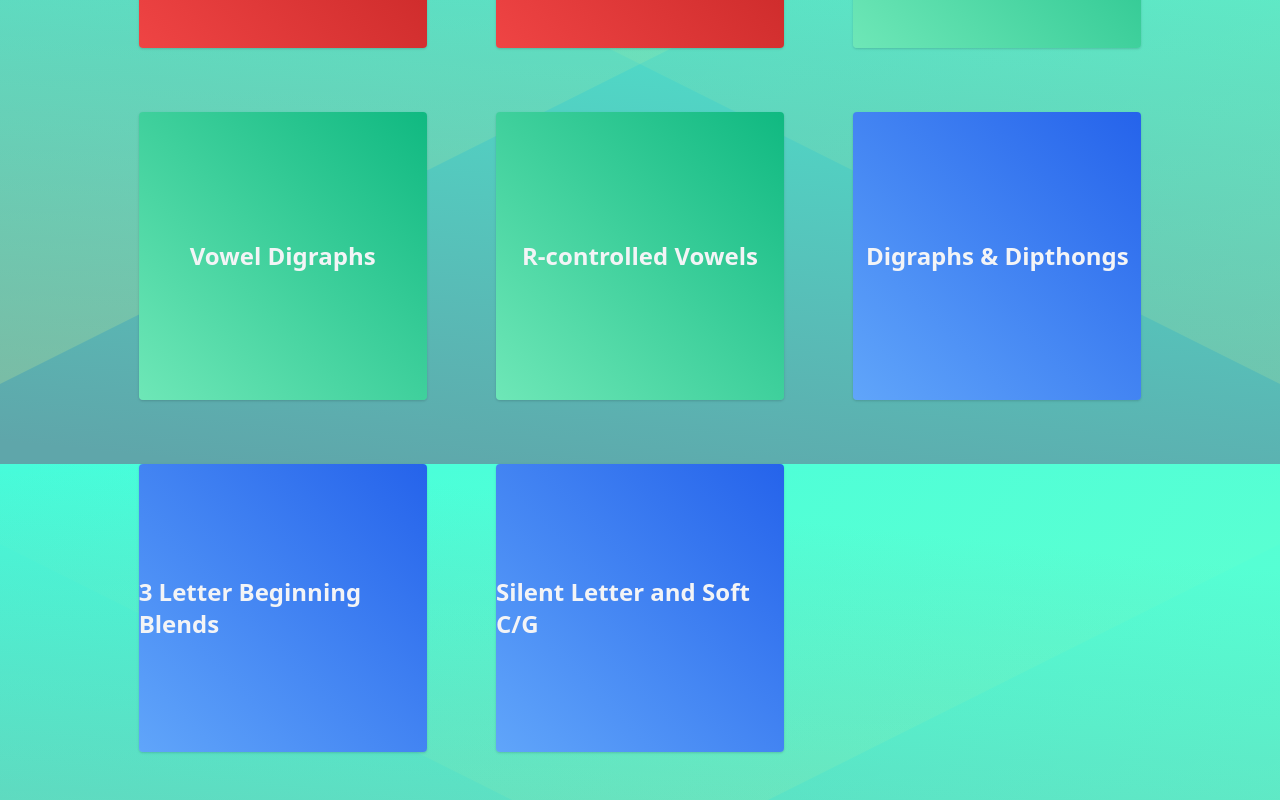
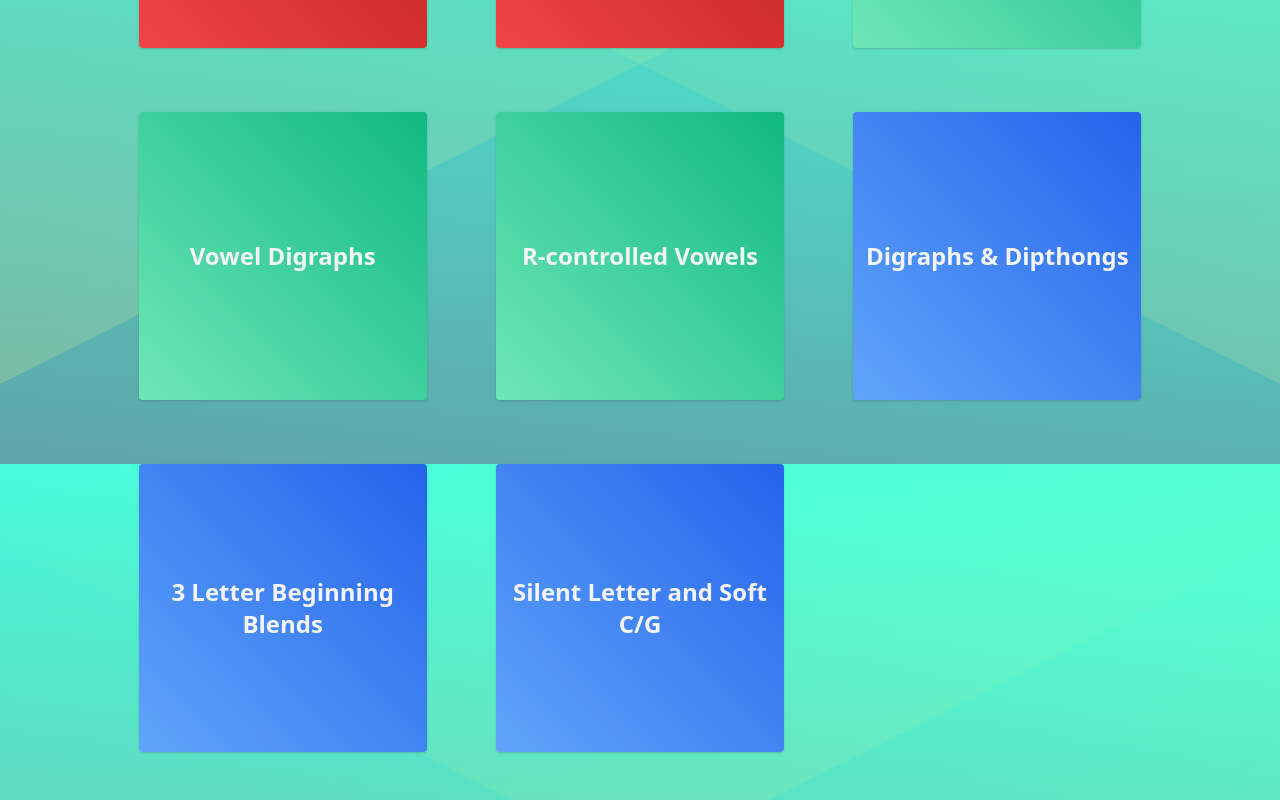
Before and after one commit to carlosdlroca/aa-hop-v2, a Next.js app: page / in a window 1280 px wide. Shown: the part 1136-1936 px from the top of the page. Built offline with nearby package versions, Linux system fonts and the light colour scheme.

Commit message:
center text for index page card

```diff
--- a/styles/index.css
+++ b/styles/index.css
@@ -29,7 +29,7 @@
   }
 
   .card {
-    @apply text-2xl font-bold font-sans grid place-items-center shadow text-gray-100 rounded;
+    @apply text-2xl text-center font-bold font-sans grid place-items-center shadow text-gray-100 rounded;
     height: 18rem;
     width: 18rem;
   }
```
